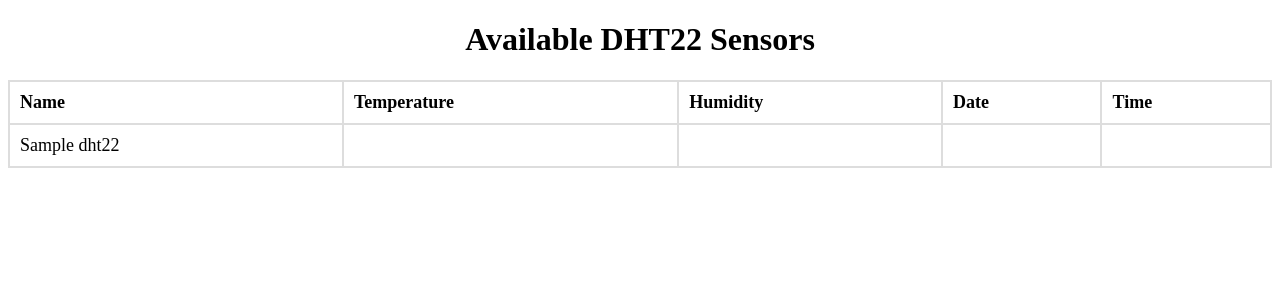
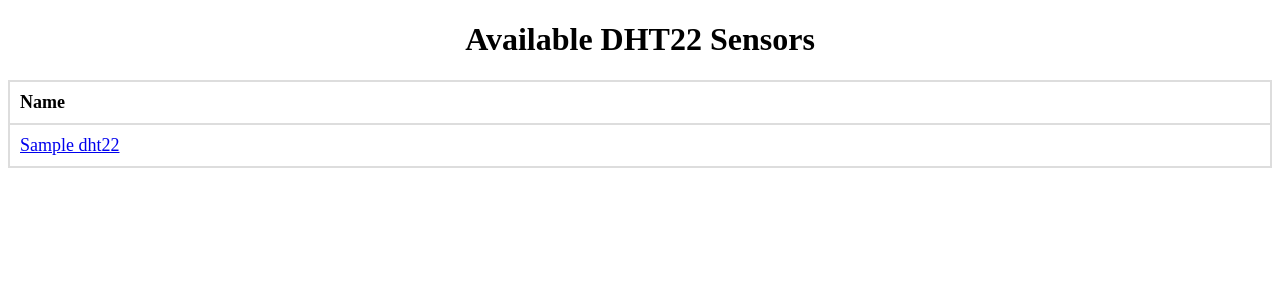
Before and after one commit to knaiskes/control-panel, a Django app: page /dht22/ in a window 1280 px wide. Shown: the part 54-354 px from the top of the page. Run offline with Django 3.2, Linux system fonts and the light colour scheme; tables that the repository leaves empty hold one stand-in row (values such as "Sample post").

Commit message:
Index page will list all the available dht22 sensors in the form of urls

```diff
--- a/controlpanel/dht22/templates/dht22/index.html
+++ b/controlpanel/dht22/templates/dht22/index.html
@@ -1,23 +1,15 @@
 {% extends "relays/base.html" %}
 {% block content %}
 <h1>Available DHT22 Sensors</h1>
-  <table>
+<table>
     <tr>
-      <th>Name</th>
-      <th>Temperature</th>
-      <th>Humidity</th>
-      <th>Date</th>
-      <th>Time</th>
+        <th>Name</th>
     </tr>
     {% for dht22 in dht22_list %}
     <tr>
-      <td>{{ dht22.name        }}</td>
-      <td>{{ dht22.temperature }}</td>
-      <td>{{ dht22.humidity    }}</td>
-      <td>{{ dht22.date.date   }}</td>
-      <td>{{ dht22.date.time   }}</td>
-      {% endfor %}
-  </table>
+        <td><a href="{% url 'records' name=dht22.name %}">{{ dht22.name }}</a></td>
+        {% endfor %}
+</table>
 </div>
 
 {% endblock content %}
```
